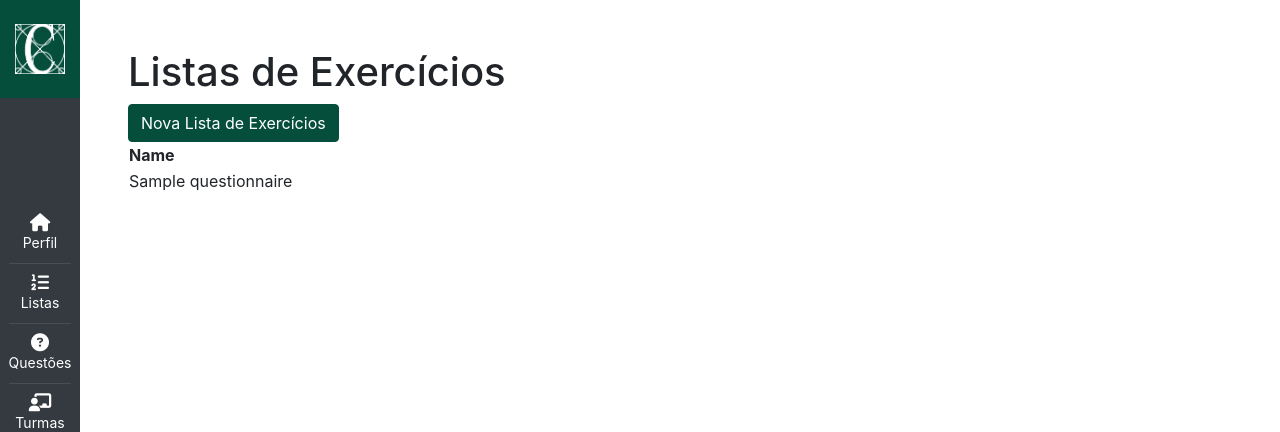
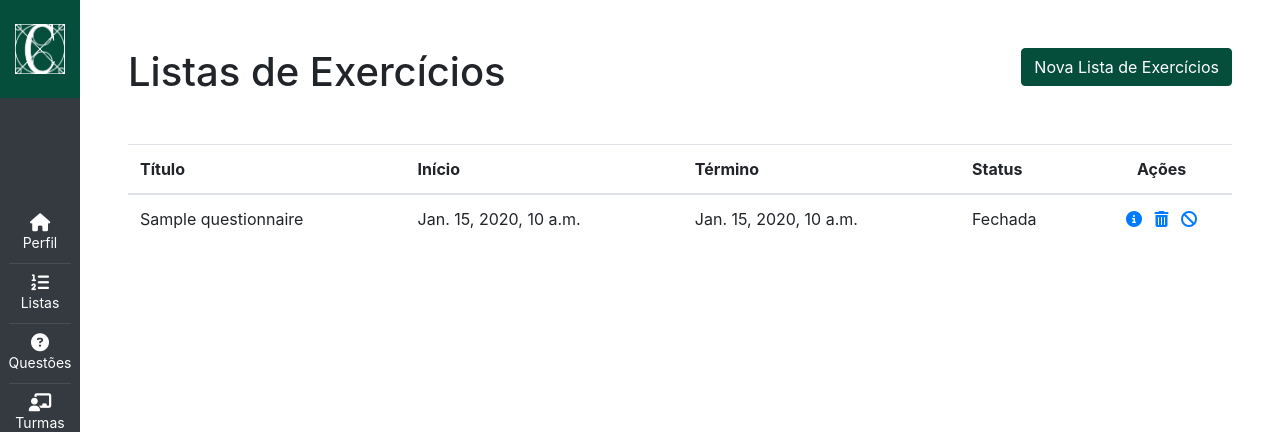
Before and after one commit to GeovanaRamos/chausant, a Django app: page /questionnaire/ in a window 1280 px wide. Shown: the top 432 px of the page. Run offline with Django 3.2, Linux system fonts and the light colour scheme; tables that the repository leaves empty hold one stand-in row (values such as "Sample post"); some libraries are stand-ins or nearby versions.

Commit message:
Added table layout to questionnaire list

```diff
--- a/web/templates/questionnaire/questionnaire_list.html
+++ b/web/templates/questionnaire/questionnaire_list.html
@@ -1,22 +1,47 @@
 {% extends "core/base.html" %}
 
 {% block content %}
-<h1>Listas de Exercícios</h1>
+<a class="btn btn-primary float-right" href="{% url 'questionnaire_create' %}">Nova Lista de Exercícios</a>
+<h1 class="mb-5">Listas de Exercícios</h1>
 
-<a class="btn btn-primary" href="{% url 'questionnaire_create' %}">Nova Lista de Exercícios</a>
-
-<table>
+<table class="table">
 
   <thead>
     <tr>
-    <th>Name</th>
+    <th>Título</th>
+    <th>Início</th>
+    <th>Término</th>
+    <th>Status</th>
+    <th class="text-center">Ações</th>
     </tr>
   </thead>
 
   <tbody>
     {% for questionnaire in object_list %}
-      <tr>
+
         <td>{{ questionnaire.title }}</td>
+        <td>{{ questionnaire.start_date }}</td>
+        <td>{{ questionnaire.due_date }}</td>
+        {% if not questionnaire.is_supended %}
+          {% if questionnaire.is_active %}
+            <td>Em Andamento</td>
+          {% else %}
+            <td>Fechada</td>
+          {% endif %}
+        {% else %}
+          <td>Suspensa</td>
+        {% endif %}
+        <td class="text-center">
+          <a title="Relatório" href="{% url 'questionnaire_detail' questionnaire.pk %}">
+            <i class="fas fa-info-circle"></i>
+          </a>
+          <a class="ml-2" title="Deletar" href="">
+            <i class="fas fa-trash-alt"></i>
+          </a>
+          <a class="ml-2" title="Suspender" href="">
+            <i class="fas fa-ban"></i>
+          </a>
+        </td>
       </tr>
 
     {% endfor %}
```
